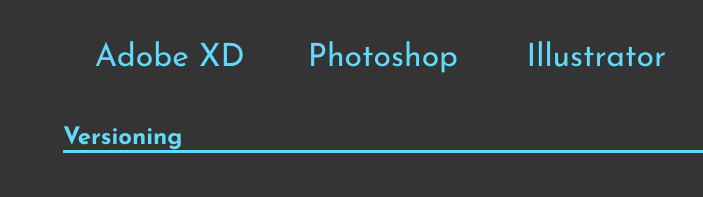
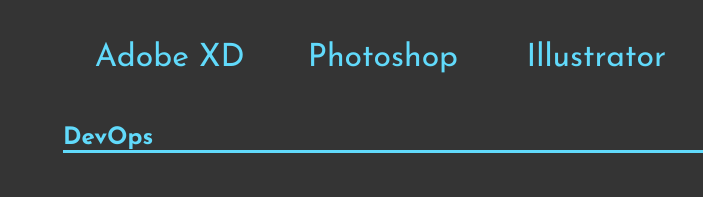
Before and after one commit to DeraiZ/Portfolio, a React (Create React App) app in the folder portfolio/: page / in a window 1280 px wide. Shown: the part 2420-2617 px from the top of the page, without its empty margins (577-1280 px from the left). Built offline with nearby package versions, Linux system fonts and the light colour scheme.

Commit message:
modification skill name

```diff
--- a/portfolio/src/Component/Competence.js
+++ b/portfolio/src/Component/Competence.js
@@ -55,7 +55,7 @@
                       <p>Illustrator</p>
                   </div>
               </div>
-              <h2>Versioning</h2>
+              <h2>DevOps</h2>
               <div className={"competence versioning"}>
                   <div className={"skill"}>
                     <img src={require("../img/disquette-docker.png")} alt={"Docker"}/>
```
